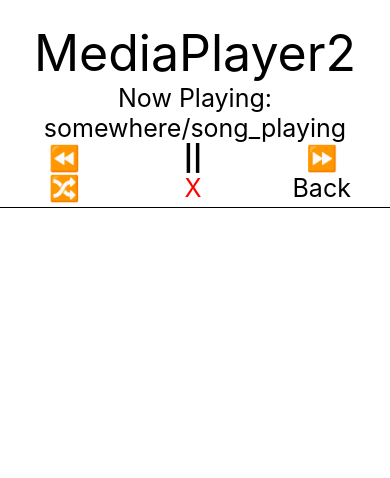
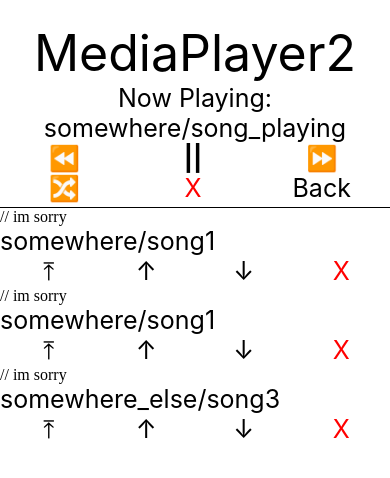
Before and after one commit to Simas2006/MediaPlayer2, a React Native app in the folder mp2-mobile-app/: screen / in a window 390 px wide. Shown: the top 478 px of the page. Built offline with nearby package versions, Linux system fonts and the light colour scheme.

Commit message:
Implement elements in the queue

```diff
--- a/mp2-mobile-app/App.js
+++ b/mp2-mobile-app/App.js
@@ -395,6 +395,43 @@ class QueuePage extends React.Component {
           />
         </View>
         <View style={styles.hr} />
+        <View>
+          {
+            this.state.queue.slice(1).map((item,index) => {
+              return (
+                <View key={sha256(item + Math.random())}> // im sorry
+                  <Text style={styles.normalText}>{item}</Text>
+                  <View style={styles.buttonPanel}>
+                    <Button
+                      text={"\u2912"}
+                      onPress={_ => this._mapCommandToQueue(`UPSQ ${index + 1} true`)}
+                      style={styles.titleText}
+                      specialWidth={styles.quarterButton}
+                    />
+                    <Button
+                      text={"\u2191"}
+                      onPress={_ => this._mapCommandToQueue(`UPSQ ${index + 1} false`)}
+                      style={styles.titleText}
+                      specialWidth={styles.quarterButton}
+                    />
+                    <Button
+                      text={"\u2193"}
+                      onPress={_ => this._mapCommandToQueue(`DWNSQ ${index + 1}`)}
+                      style={styles.titleText}
+                      specialWidth={styles.quarterButton}
+                    />
+                    <Button
+                      text="X"
+                      onPress={_ => this._mapCommandToQueue("CLRQ")}
+                      style={styles.redCenterText}
+                      specialWidth={styles.quarterButton}
+                    />
+                  </View>
+                </View>
+              );
+            })
+          }
+        </View>
       </View>
     );
   }
@@ -423,7 +460,7 @@ class HTTPDevice { // mock device ONLY
     },1);
     this._picIndex = 0;
     this._playingState = true;
-    this._queue = ["somewhere/song_playing","somewhere/song1","somewhere_else/song2","somewhere/song3"];
+    this._queue = ["somewhere/song_playing","somewhere/song1","somewhere/song1","somewhere_else/song3"];
   }
   transmit(message,callback) {
     message = message.split(" ");
@@ -458,6 +495,19 @@ class HTTPDevice { // mock device ONLY
     } else if ( message[0] == "SHFLQ" ) {
       // doesn't need to be implemented here
       this._queue.push("just/been/shuffled");
+      callback([this._playingState ? "playing" : "paused"].concat(this._queue));
+    } else if ( message[0] == "UPSQ" ) {
+      var index = parseInt(message[1]);
+      if ( index <= 1 ) {
+        callback([this._playingState ? "playing" : "paused"].concat(this._queue));
+      } else {
+        var toIndex = message[2] == "true" ? 1 : index - 1
+        this._queue.splice(toIndex,0,this._queue.splice(index,1)[0]);
+        callback([this._playingState ? "playing" : "paused"].concat(this._queue));
+      }
+    } else if ( message[0] == "DWNSQ" ) {
+      var index = parseInt(message[1]);
+      this._queue.splice(index + 1,0,this._queue.splice(index,1)[0]);
       callback([this._playingState ? "playing" : "paused"].concat(this._queue));
     }
   }
@@ -510,6 +560,9 @@ var styles = StyleSheet.create({
   thirdButton: {
     width: "33%"
   },
+  quarterButton: {
+    width: "25%"
+  },
   buttonPanel: {
     flexDirection: "row"
   },
```
